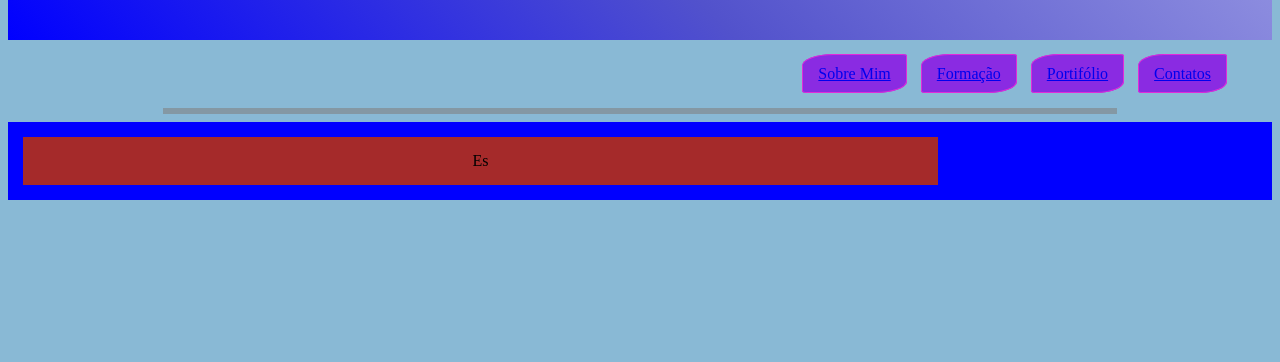
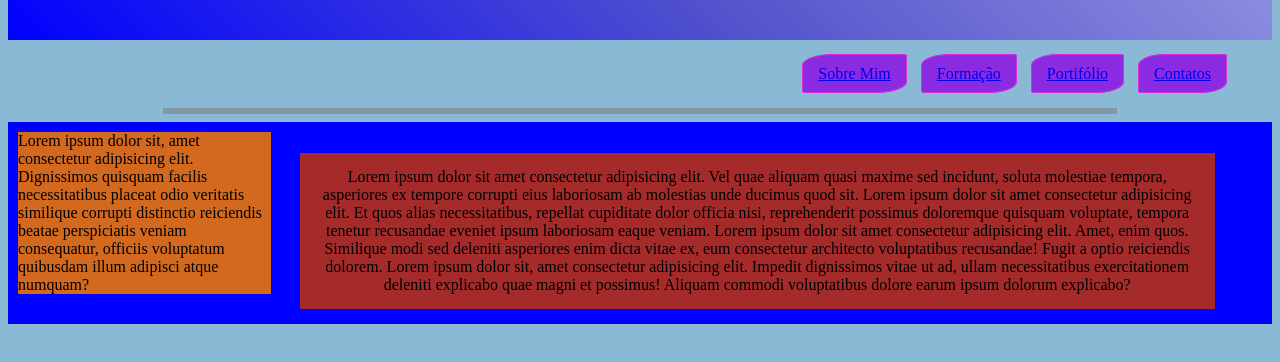
Before and after one commit to poraodonando/Portifolio_Fernando_4413209, a plain HTML site: page index.html in a window 1280 px wide. Shown: the part 168-530 px from the top of the page. Drawn offline with Linux system fonts and the light colour scheme.

Commit message:
Update index.html

```diff
--- a/index.html
+++ b/index.html
@@ -29,9 +29,14 @@
 
         <div id='intro'>
 
-
+            <div class="foto">
+                Lorem ipsum dolor sit, amet consectetur adipisicing elit. Dignissimos quisquam facilis necessitatibus placeat odio veritatis similique corrupti distinctio reiciendis beatae perspiciatis veniam consequatur, officiis voluptatum quibusdam illum adipisci atque numquam?
+            </div>
             <div class="apresent">
-                Es
+                Lorem ipsum dolor sit amet consectetur adipisicing elit. Vel quae aliquam quasi maxime sed incidunt, soluta molestiae tempora, asperiores ex tempore corrupti eius laboriosam ab molestias unde ducimus quod sit.
+                Lorem ipsum dolor sit amet consectetur adipisicing elit. Et quos alias necessitatibus, repellat cupiditate dolor officia nisi, reprehenderit possimus doloremque quisquam voluptate, tempora tenetur recusandae eveniet ipsum laboriosam eaque veniam.
+                Lorem ipsum dolor sit amet consectetur adipisicing elit. Amet, enim quos. Similique modi sed deleniti asperiores enim dicta vitae ex, eum consectetur architecto voluptatibus recusandae! Fugit a optio reiciendis dolorem.
+                Lorem ipsum dolor sit, amet consectetur adipisicing elit. Impedit dignissimos vitae ut ad, ullam necessitatibus exercitationem deleniti explicabo quae magni et possimus! Aliquam commodi voluptatibus dolore earum ipsum dolorum explicabo?
             </div>
 
         </div>
```
